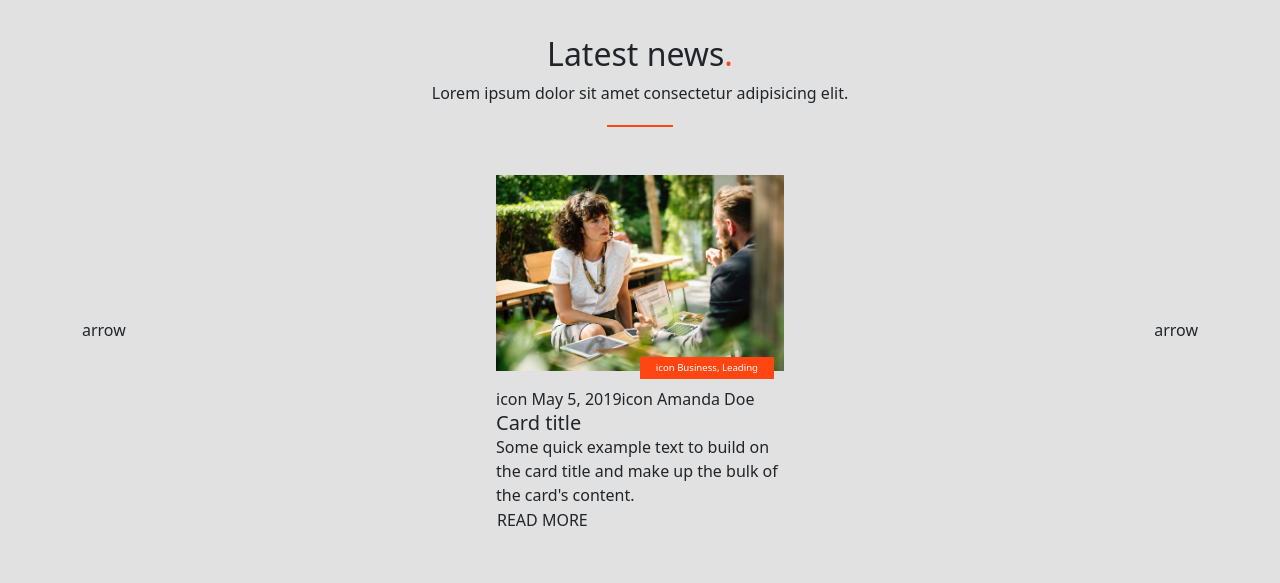
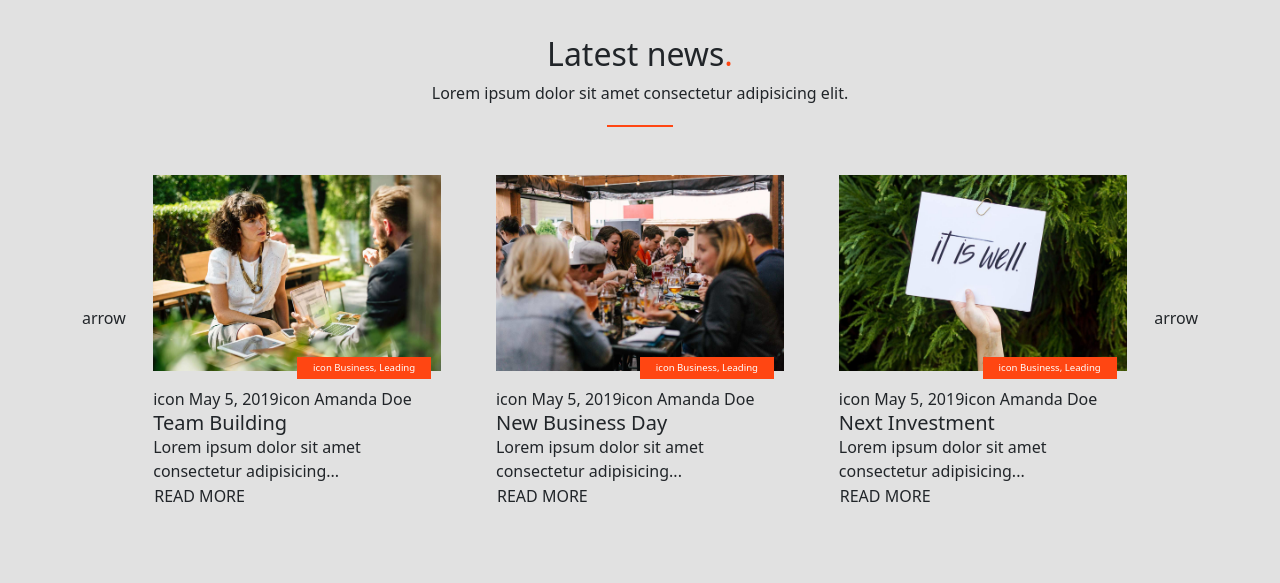
Before and after one commit to AndreaCoggio94/proj-html-vuejs, a Vue app: page / in a window 1280 px wide. Shown: the part 2960-3543 px from the top of the page. Built offline with nearby package versions, Linux system fonts and the light colour scheme.

Commit message:
first draft NewsCard

```diff
--- a/src/components/AppMain.vue
+++ b/src/components/AppMain.vue
@@ -4,7 +4,39 @@ import NewsCard from "./main/NewsCard.vue";
 
 export default {
   data() {
-    return {};
+    return {
+      newsActiveIndex: [0, 1, 2],
+      news: [
+        {
+          image: "h1-blog-img-04.jpg",
+          title: "Team Building",
+          desc: "Lorem ipsum dolor sit amet consectetur adipisicing elit. Velit, laudantium voluptate enim mollitia pariatur ipsam.",
+          date: "May 5, 2019",
+          person: "Amanda Doe",
+        },
+        {
+          image: "h1-blog-img-01.jpg",
+          title: "New Business Day",
+          desc: "Lorem ipsum dolor sit amet consectetur adipisicing elit. Velit, laudantium voluptate enim mollitia pariatur ipsam.",
+          date: "May 5, 2019",
+          person: "Amanda Doe",
+        },
+        {
+          image: "h1-blog-img-03.jpg",
+          title: "Next Investment",
+          desc: "Lorem ipsum dolor sit amet consectetur adipisicing elit. Velit, laudantium voluptate enim mollitia pariatur ipsam.",
+          date: "May 5, 2019",
+          person: "Amanda Doe",
+        },
+        {
+          image: "h1-blog-img-02.jpg",
+          title: "Lorem Ipsum",
+          desc: "Lorem ipsum dolor sit amet consectetur adipisicing elit. Velit, laudantium voluptate enim mollitia pariatur ipsam.",
+          date: "May 5, 2019",
+          person: "Amanda Doe",
+        },
+      ],
+    };
   },
   components: {
     TeamCard,
@@ -126,7 +158,17 @@ export default {
       <div class="news-carousel">
         <div class="button">arrow</div>
         <div class="carousel">
-          <NewsCard />
+          <NewsCard
+            v-for="(card, index) in news"
+            :image="card.image"
+            :title="card.title"
+            :desc="card.desc.substring(0, 50) + '...'"
+            :date="card.date"
+            :person="card.person"
+            :key="index"
+            :index="index"
+            :activeIndex="newsActiveIndex"
+          />
           <!-- <div class="card">
             <img class="card-img-top" src="..." alt="Card image cap" />
             <div class="card-body">
--- a/src/components/main/NewsCard.vue
+++ b/src/components/main/NewsCard.vue
@@ -3,19 +3,30 @@ export default {
   data() {
     return {};
   },
+  props: {
+    image: String,
+    title: String,
+    desc: String,
+    date: String,
+    person: String,
+    index: Number,
+    activeIndex: Array,
+  },
 };
 </script>
 
 <template>
-  <div class="news-card">
-    <img class="" src="/image/h1-blog-img-04.jpg" alt="Card image cap" />
+  <div
+    class="news-card"
+    :class="activeIndex.includes(index) ? 'active' : 'hidden'"
+  >
+    <img class="" :src="'/image/' + image" :alt="image" />
     <div class="card-body">
-      <span> icon May 5, 2019</span><span>icon Amanda Doe</span>
-      <h5 class="card-title">Card title</h5>
+      <span> icon {{ date }}</span
+      ><span>icon {{ person }}</span>
+      <h5 class="card-title">{{ title }}</h5>
       <p class="card-text">
-        Some quick example text to build on the card title and make up the bulk
-        of the card's content.
-        <!-- text.substring(0, 8) + "..."; -->
+        {{ desc }}
       </p>
       <a href="#" class="btn">READ MORE</a>
     </div>
@@ -29,7 +40,9 @@ export default {
 
   padding: 3rem 0 0;
   position: relative;
-
+  &.hidden {
+    display: none;
+  }
   img {
     margin-bottom: 1rem;
   }
```
